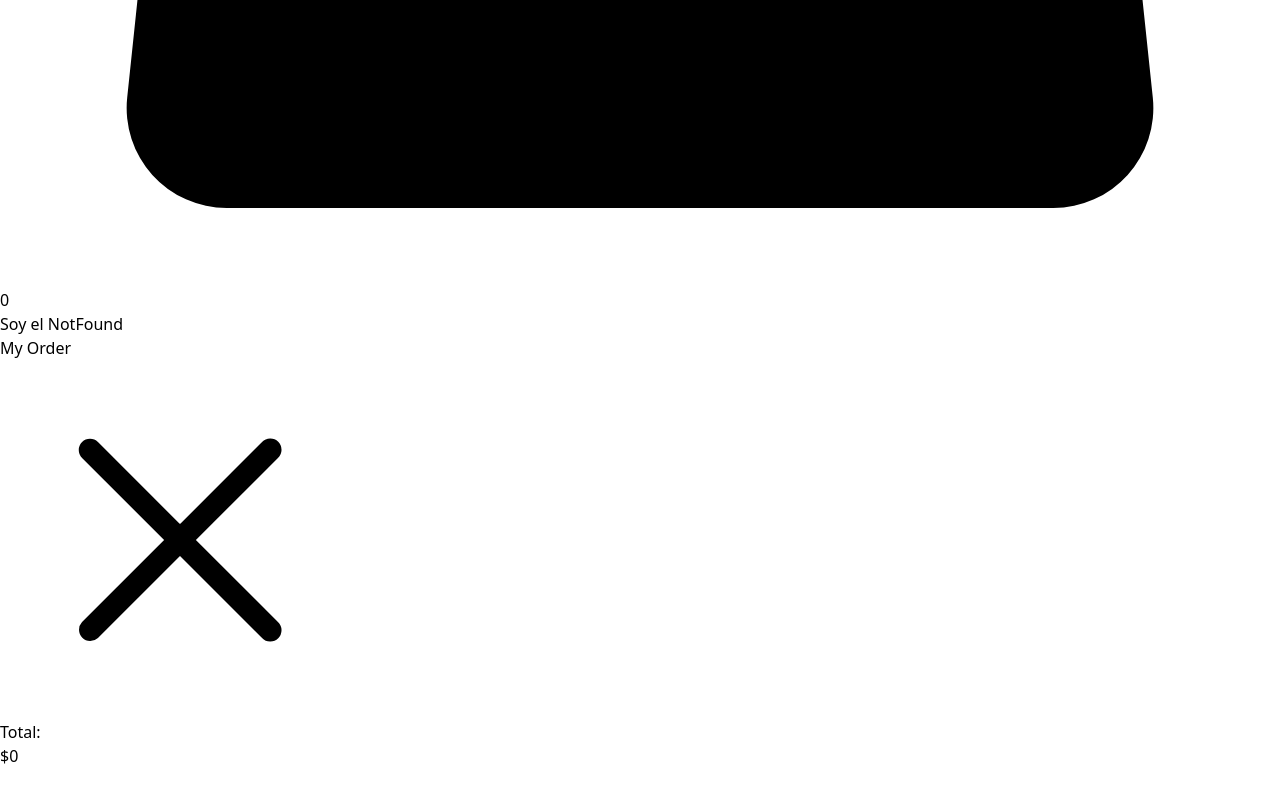
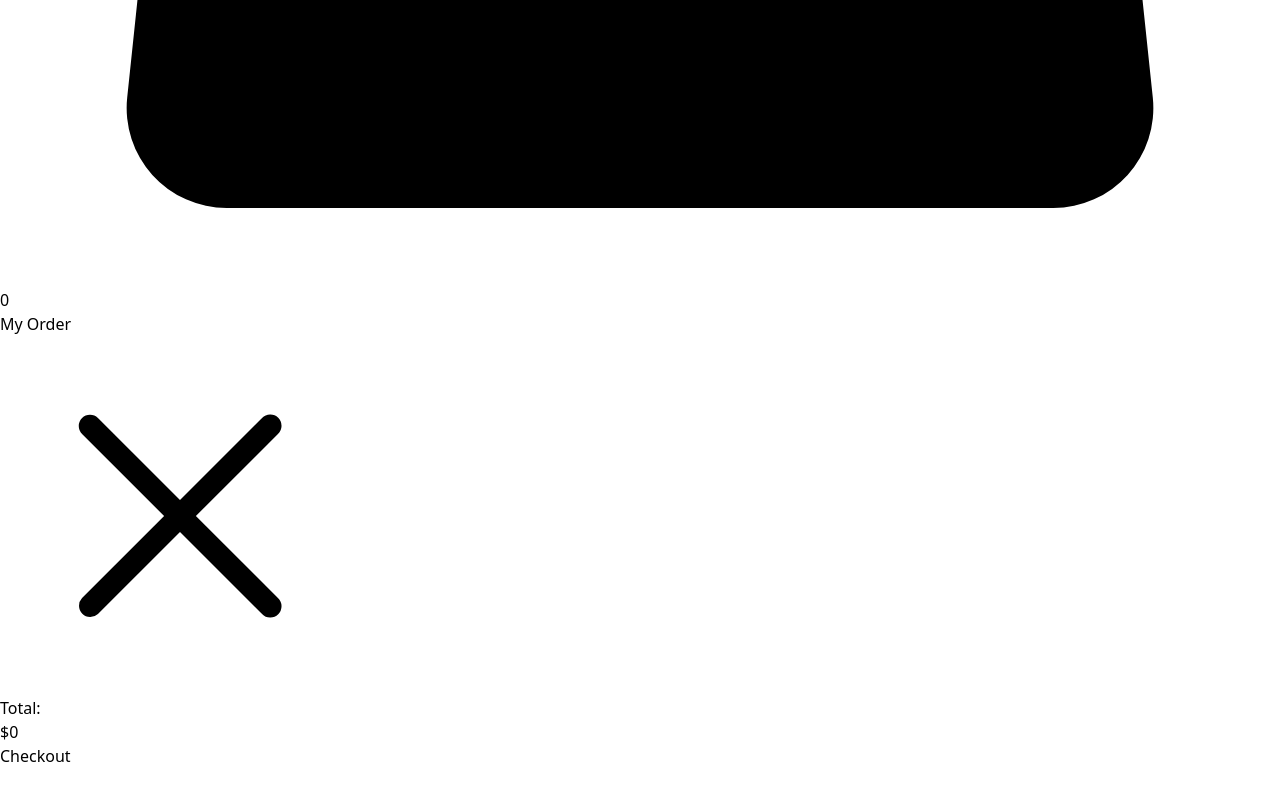
Before and after one commit to hiramzabdy/ShopiVite, a React (Vite) app: page /MyOrders/last in a window 1280 px wide. Shown: the part 1256-2056 px from the top of the page. After the commit the page ends 2024 px from the top, so only its background shows below. Built offline with nearby package versions, Linux system fonts and the light colour scheme.

Commit message:
My last order page

```diff
--- a/src/components/Card/Card.jsx
+++ b/src/components/Card/Card.jsx
@@ -27,7 +27,6 @@ function Card(data){
             return(
                 <PlusIcon className="absolute top-0 right-0 flex justify-center items-center bg-stone-300 w-8 h-8 rounded-full m-1 p-1"
                 onClick={() => {
-                    context.setCount(context.count + 1)
                     addPorductToCart(data.data)
                     context.openCart()
                     }
--- a/src/components/CheckoutSideMenu/CheckoutSideMenu.jsx
+++ b/src/components/CheckoutSideMenu/CheckoutSideMenu.jsx
@@ -1,5 +1,6 @@
+import { useContext } from 'react'
+import { Link } from 'react-router-dom'
 import { XMarkIcon } from '@heroicons/react/24/solid'
-import { useContext } from 'react'
 import { ShopingCartContext } from '../../context/ShopingCartContext'
 import OrderCard from '../OrderCard/OrderCard'
 import { calculateTotalPrice } from '../../utils/checkoutTotal'
@@ -7,21 +8,46 @@ import "./styles.css"
 
 function ChechoutSideMenu(){
     const context = useContext(ShopingCartContext)
+
+    const handleCheckout = () => {
+        const orderToAdd = {
+            date: "12-Jan-2023",
+            items: context.cartProducts,
+            totalItems: context.cartProducts.length,
+            totalPrice: calculateTotalPrice(context.cartProducts)
+        }
+        context.setOrders([...context.orders, orderToAdd])
+        context.setCartProducts([])
+        context.closeCart()
+    }
+
+    const handleDelete = (id) => {
+        const productsInCart = [...context.cartProducts]
+        const productIndex = productsInCart.findIndex(product => product.id === id)
+        productsInCart.splice(productIndex, 1)
+        context.setCartProducts(productsInCart)
+    }
+
     return(
         <aside className={`${context.isCartOpen ? "flex" : "hidden"} overflow-y-scroll checkout-side-menu flex flex-col fixed right-0 border border-black rounded-lg bg-white`}>
             <div className="flex justify-between items-center p-4">
                 <h2 className="font-medium text-xl">My Order</h2>
                 <XMarkIcon className="h-6 w-6 text-black cursor-pointer" onClick={context.closeCart}></XMarkIcon>
             </div>
-            <div className='m-4 flex flex-col'>
+            <div className='m-4 flex flex-col flex-1'>
                 {context.cartProducts.map(product => {
-                    return(<OrderCard key={product.id} id={product.id} title={product.title} image={product.image} price={product.price}></OrderCard>)
+                    return(<OrderCard key={product.id} id={product.id} title={product.title} image={product.image} price={product.price} handleDelete={handleDelete}></OrderCard>)
                 })}
             </div>
             <div className='m-4 flex justify-between items-center'>
                 <p className="text-lg font-light">Total:</p>
                 <p className="text-2xl font-medium">${calculateTotalPrice(context.cartProducts)}</p>
             </div>
+            <div className='m-4 flex justify-between items-center'>
+                <Link to={"/MyOrders/last"} className='w-full'>
+                    <button className='w-full bg-black p-2 text-white rounded' onClick={handleCheckout}>Checkout</button>
+                </Link>
+            </div>
         </aside>
     )
 }
--- a/src/components/CheckoutSideMenu/styles.css
+++ b/src/components/CheckoutSideMenu/styles.css
@@ -1,5 +1,5 @@
 .checkout-side-menu{
     width: 360px;
-    height: calc(100vh - 60px);
+    height: calc(50vh - 60px);
     top: 60px;
 }
--- a/src/components/Navbar/Navbar.jsx
+++ b/src/components/Navbar/Navbar.jsx
@@ -26,7 +26,7 @@ function Navbar(){
                 <li><NavLink to={"/SignIn"} className={({isActive }) => isActive ? activeStyle : undefined }>Sign In</NavLink></li>
                 <li className="flex items-center cursor-pointer"><ShoppingBagIcon className="h-6 w-6 text-black" onClick={()=>{
                     context.isCartOpen? context.closeCart() : context.openCart()
-                }}></ShoppingBagIcon><div>{context.count}</div></li>
+                }}></ShoppingBagIcon><div>{context.cartProducts.length}</div></li>
             </ul>
         </nav>
     )
--- a/src/components/OrderCard/OrderCard.jsx
+++ b/src/components/OrderCard/OrderCard.jsx
@@ -4,13 +4,11 @@ import { ShopingCartContext } from "../../context/ShopingCartContext"
 
 function OrderCard(props){
     const context = useContext(ShopingCartContext)
-    const { id, title, image, price } = props
+    const { id, title, image, price, handleDelete } = props
+    let renderXMarkIcon
 
-    const removeFromCart = () => {
-        const productsInCart = [...context.cartProducts]
-        const productIndex = productsInCart.findIndex(product => product.id === id)
-        productsInCart.splice(productIndex, 1)
-        context.setCartProducts(productsInCart)
+    if(handleDelete){
+        renderXMarkIcon = <XMarkIcon className="h-6 w-6 text-black cursor-pointer" onClick={() => handleDelete(id)}></XMarkIcon>
     }
 
     return(
@@ -23,7 +21,7 @@ function OrderCard(props){
             </div>
             <div className="flex items-center gap-2">
                 <p className="text-lg font-medium ml-4">${price}</p>
-                <XMarkIcon className="h-6 w-6 text-black cursor-pointer" onClick={removeFromCart}></XMarkIcon>
+                {renderXMarkIcon}
             </div>
         </div>
     )
--- a/src/components/ProductDetail/ProductDetail.jsx
+++ b/src/components/ProductDetail/ProductDetail.jsx
@@ -6,7 +6,7 @@ import "./styles.css"
 function ProductDetail(){
     const context = useContext(ShopingCartContext)
     return(
-        <aside className={`${context.isProductDetailOpen ? "flex" : "hidden"} product-detail flex flex-col fixed right-0 border border-black rounded-lg bg-white`}>
+        <aside className={`${context.isProductDetailOpen ? "flex" : "hidden"} overflow-y-scroll  product-detail flex flex-col fixed right-0 border border-black rounded-lg bg-white`}>
             <div className="flex justify-between items-center p-4">
                 <h2 className="font-medium text-xl" onClick={() => console.log(context.showProductDetails)}>Details</h2>
                 <XMarkIcon className="h-6 w-6 text-black cursor-pointer" onClick={context.closeProductDetail}></XMarkIcon>
--- a/src/components/ProductDetail/styles.css
+++ b/src/components/ProductDetail/styles.css
@@ -1,5 +1,5 @@
 .product-detail{
     width: 360px;
-    height: calc(100vh - 60px);
+    height: calc(50vh - 60px);
     top: 60px;
 }
--- a/src/context/ShopingCartContext.jsx
+++ b/src/context/ShopingCartContext.jsx
@@ -3,30 +3,28 @@ import { createContext, useContext, useState } from "react";
 const ShopingCartContext = createContext()
 
 function ShopingCartContextProvider({children}){
-    // Items on Cart
-    const [count, setCount] = useState(0)
-
     // Product Detail Aside - Open/Close
     const [isProductDetailOpen, setProductDetailOpen] = useState(false)
     const openProductDetail = () => setProductDetailOpen(true)
     const closeProductDetail = () => setProductDetailOpen(false)
-
-    // Details to show
-    const [showProductDetails, setShowProductDetails] = useState({})
-
-    // Cart Products
-    const [cartProducts, setCartProducts] = useState([])
 
     // Checkout Side Menu - Open/Close
     const [isCartOpen, setCartOpen] = useState(false)
     const openCart = () => setCartOpen(true)
     const closeCart = () => setCartOpen(false)
 
+    // Selected Product Details
+    const [showProductDetails, setShowProductDetails] = useState({})
+
+    // Cart Total Products
+    const [cartProducts, setCartProducts] = useState([])
+
+    // My order
+    const [orders, setOrders] = useState([])
+
 
     return(
         <ShopingCartContext.Provider value={{
-            count,
-            setCount,
             isProductDetailOpen,
             openProductDetail,
             closeProductDetail,
@@ -36,7 +34,9 @@ function ShopingCartContextProvider({children}){
             setCartProducts,
             isCartOpen,
             openCart,
-            closeCart
+            closeCart,
+            orders,
+            setOrders
         }}>
             {children}
         </ShopingCartContext.Provider>
--- a/src/pages/App/App.jsx
+++ b/src/pages/App/App.jsx
@@ -16,6 +16,7 @@ const AppRoutes = () => {
     {path: "/MyAccount", element: <MyAccount/>},
     {path: "/MyOrder", element: <MyOrder/>},
     {path: "/MyOrders", element: <MyOrders/>},
+    {path: "/MyOrders/last", element: <MyOrder/>},
     {path: "/SignIn", element: <SignIn/>},
     {path: "/*", element: <NotFound/>}
   ])
@@ -30,7 +31,7 @@ function App() {
       <BrowserRouter>
         <Navbar/>
         <AppRoutes/>
-        <ChechoutSideMenu></ChechoutSideMenu>
+        <ChechoutSideMenu/>
       </BrowserRouter>
     </ShopingCartContextProvider>
   )
--- a/src/pages/MyOrder/MyOrder.jsx
+++ b/src/pages/MyOrder/MyOrder.jsx
@@ -1,9 +1,17 @@
+import { useContext } from "react"
+import { ShopingCartContext } from "../../context/ShopingCartContext"
 import Layout from "../../components/Layout/Layout"
+import OrderCard from "../../components/OrderCard/OrderCard"
 
 function MyOrder(){
+    const context = useContext(ShopingCartContext)
     return(
         <Layout>
-            Soy el MyOrder
+            <div className='m-4 flex flex-col w-100'>
+                {context.orders[context.orders.length-1]?.items.map(product => {
+                    return(<OrderCard key={product.id} id={product.id} title={product.title} image={product.image} price={product.price}></OrderCard>)
+                })}
+            </div>
         </Layout>
     )
 }
```
